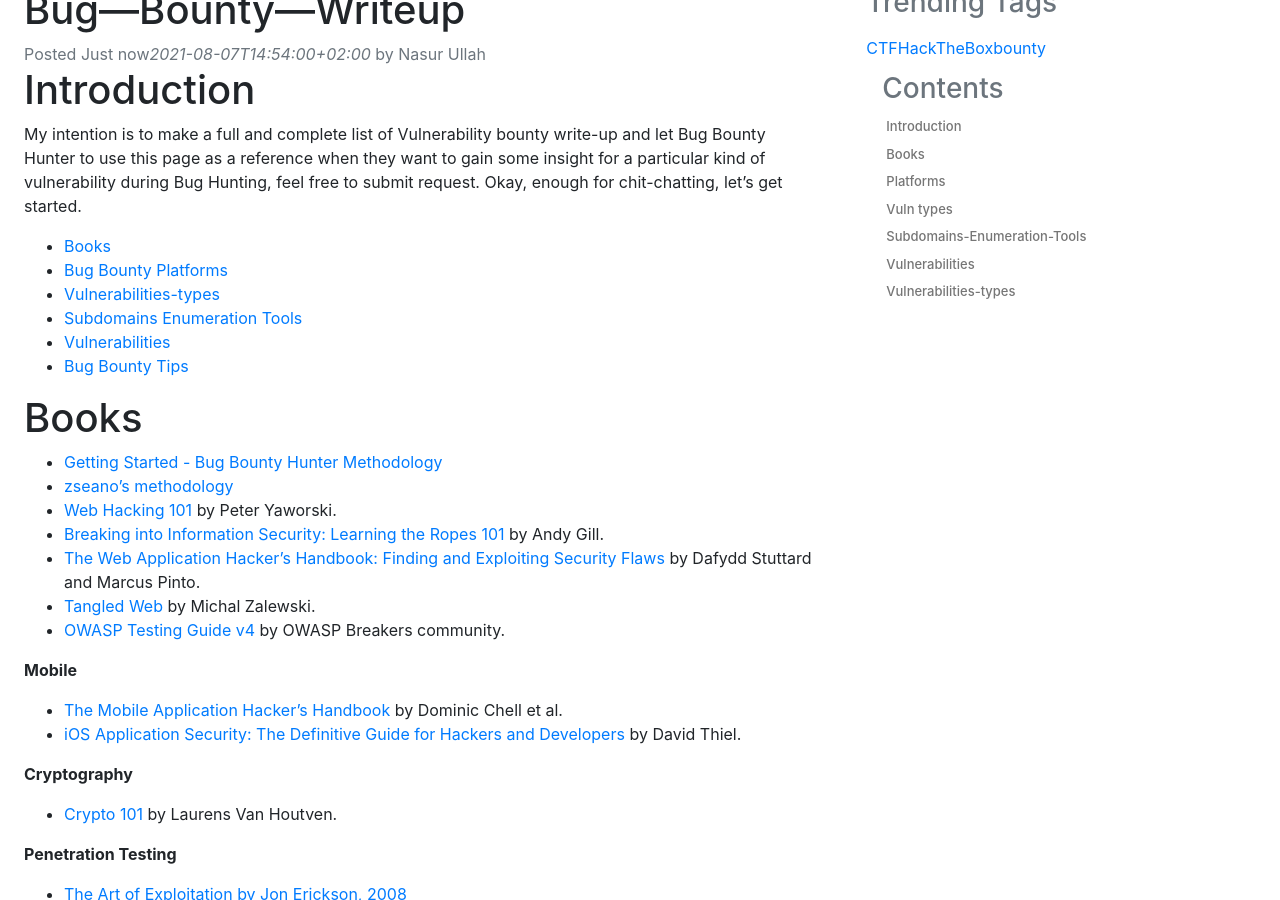
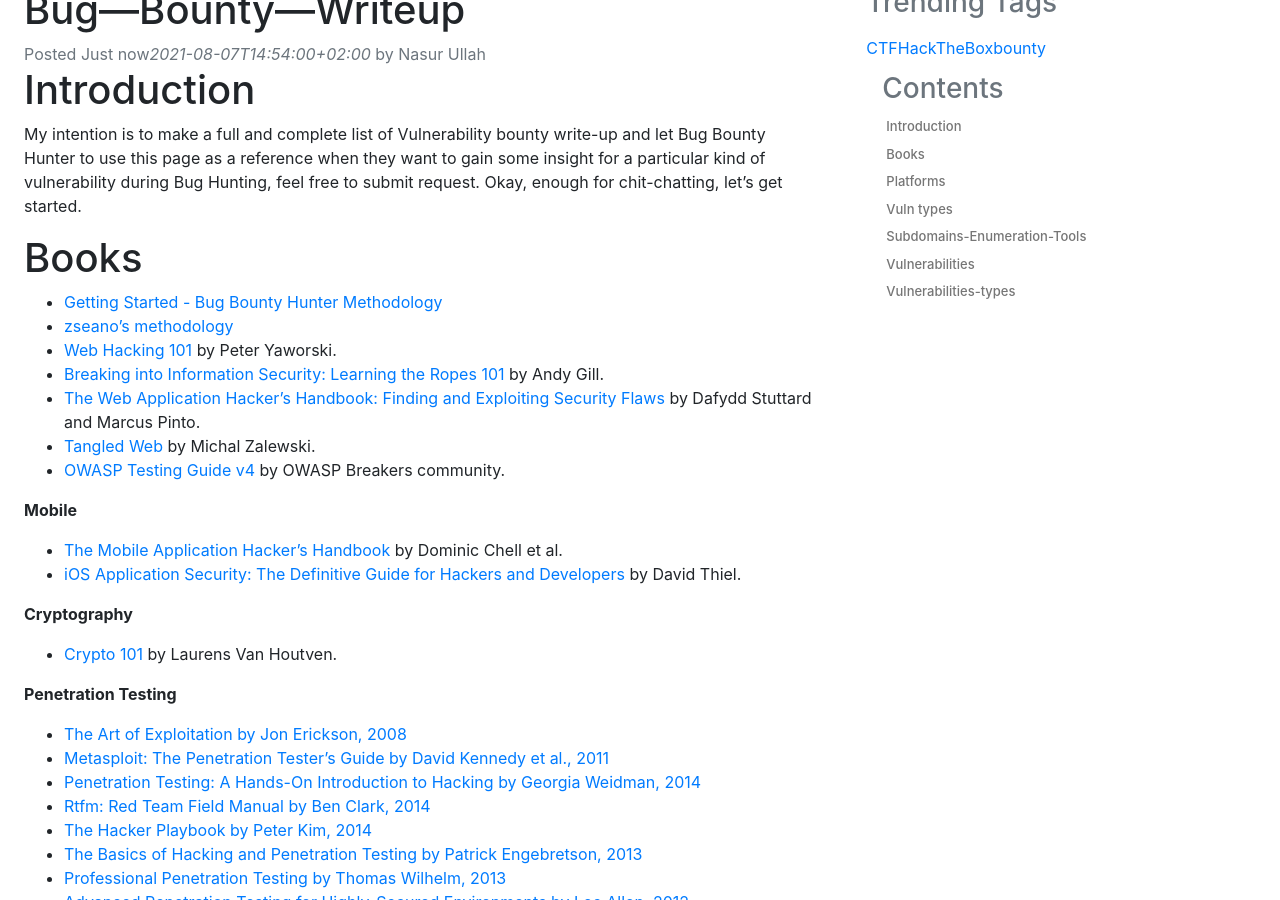
Before and after one commit to Spy0x7/Spy0x7.github.io, a Jekyll site: the page built from _posts/2021-08-7-Bounty.md, in a window 1280 px wide and 900 px high, scrolled down 1071 px. Built offline with Jekyll 4.4.1, drawn with Linux system fonts in a browser that asks for light colours; nearby versions of some CDN libraries; comment, search, counter and statistics services are not loaded.

Commit message:
Update 2021-08-7-Bounty.md

```diff
--- a/_posts/2021-08-7-Bounty.md
+++ b/_posts/2021-08-7-Bounty.md
@@ -8,14 +8,6 @@
 # Introduction
 
 My intention is to make a full and complete list of Vulnerability bounty write-up and let Bug Bounty Hunter to use this page as a reference when they want to gain some insight for a particular kind of vulnerability during Bug Hunting, feel free to submit request. Okay, enough for chit-chatting, let's get started.
-
-
-- [Books](#Books)
-- [Bug Bounty Platforms](#Platforms)
-- [Vulnerabilities-types](#Vuln-types)
-- [Subdomains Enumeration Tools](#Subdomains-Enumeration-Tools)
-- [Vulnerabilities](#Vulnerabilities)
-- [Bug Bounty Tips](#Bug-Bounty-Tips)
 
 
 # Books
```
